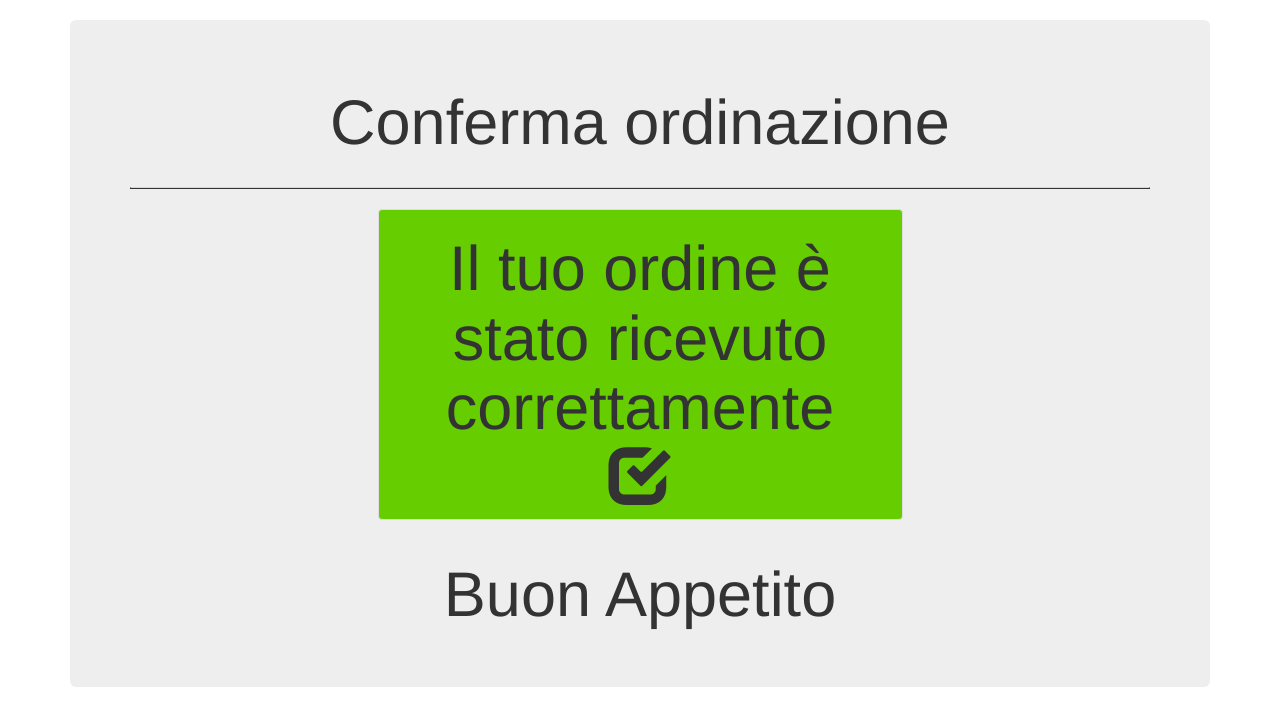
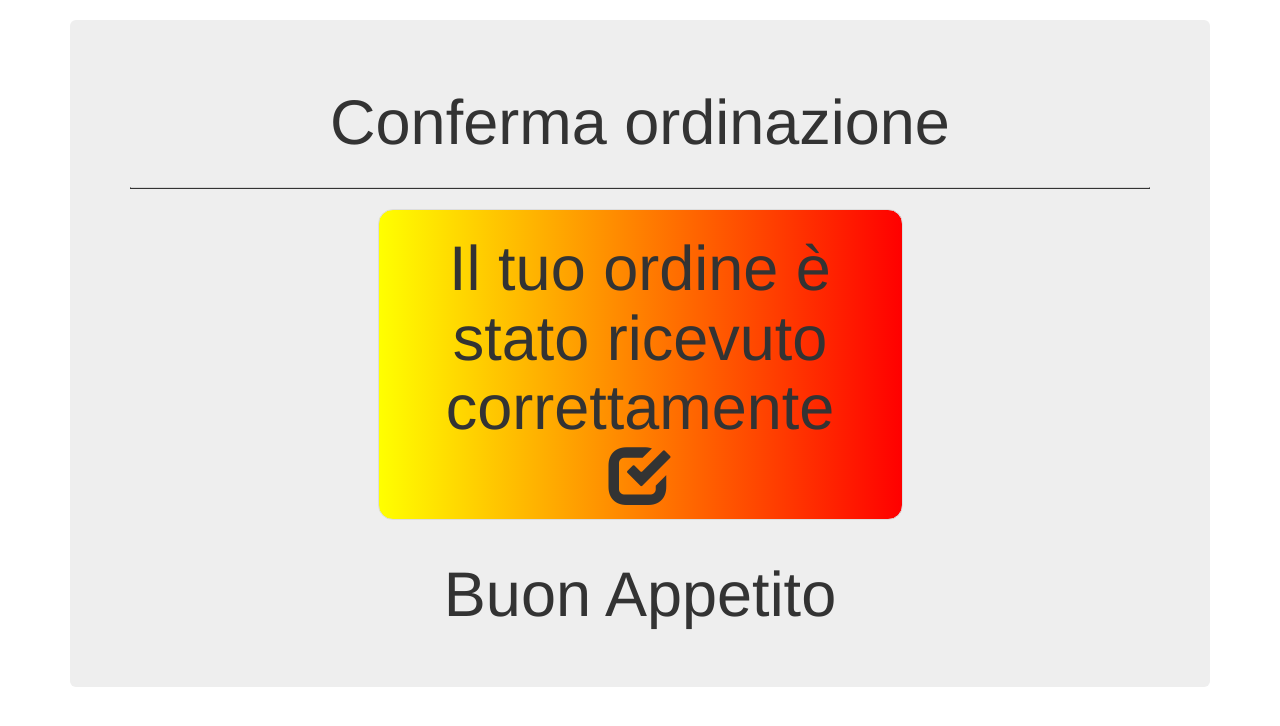
Before and after one commit to KevinConter/SE2_16_171880_173806_172310, a website: page web/final.html in a window 1280 px wide. Drawn offline with Linux system fonts and the light colour scheme.

Commit message:
Sistemata la pagina final per permettere il funzionamento con il final.css

```diff
--- a/web/final.html
+++ b/web/final.html
@@ -8,6 +8,7 @@
     <link href="bootstrap/bootstrap-3.3.7-dist/css/bootstrap.min.css" rel="stylesheet" type="text/css">
 
     <link href="css/general.css" rel="stylesheet" type="text/css">
+    <link href="css/final.css" rel="stylesheet" type="text/css">
 
     <style>
 
@@ -30,7 +31,7 @@
 			<hr>
 
             <div class="row">
-                    <div class="thumbnail col-xs-offset-2 col-xs-8 col-sm-offset-2 col-sm-8 col-md-offset-3 col-md-6 col-lg-offset-3 col-lg-6" style="background-color:#66CD00">
+                    <div class=" thumbnail col-xs-offset-2 col-xs-8 col-sm-offset-2 col-sm-8 col-md-offset-3 col-md-6 col-lg-offset-3 col-lg-6 sfondo">
                         <h1 class="centra">
                             Il tuo ordine è stato ricevuto correttamente
                             <br>
```
